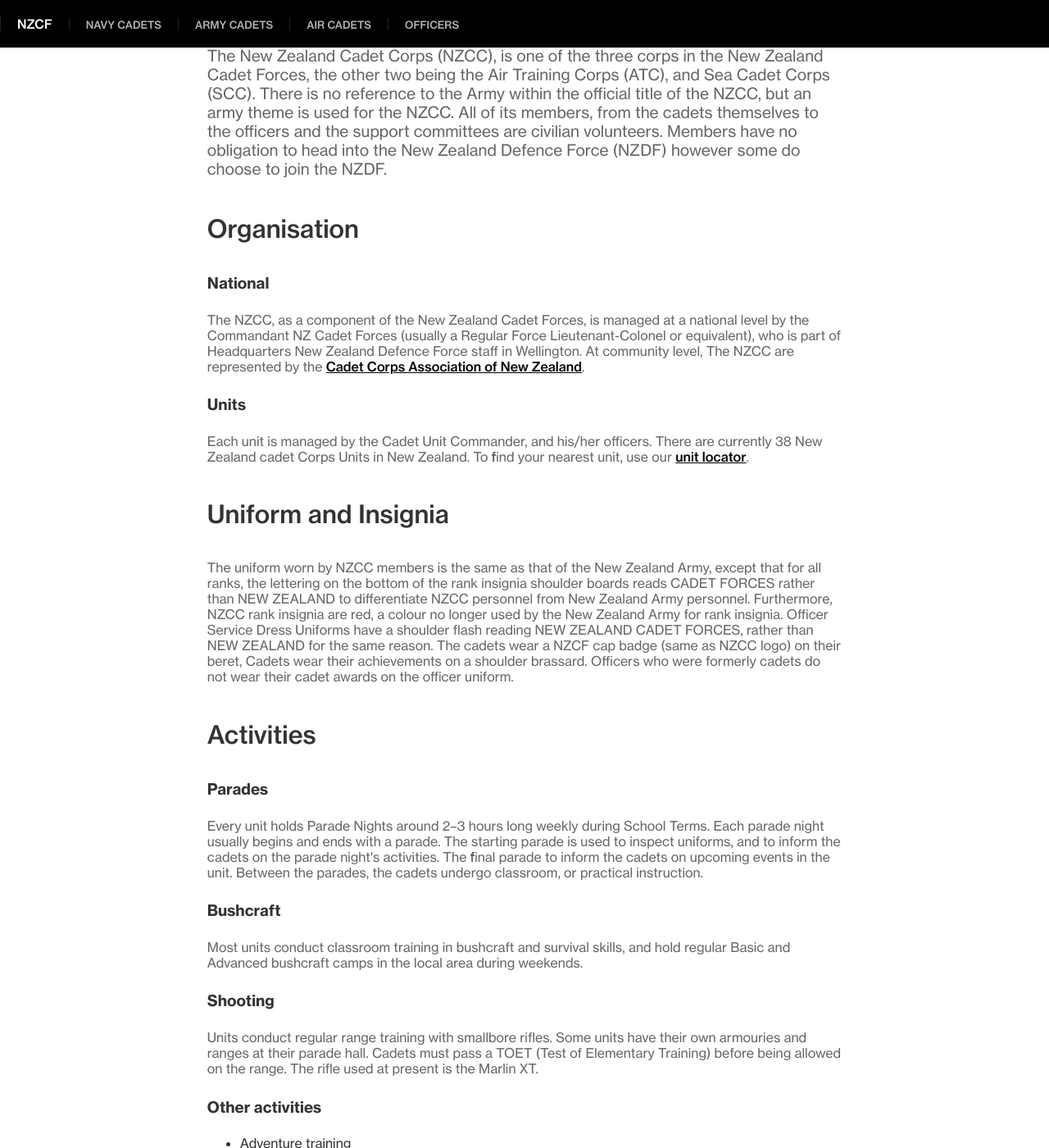
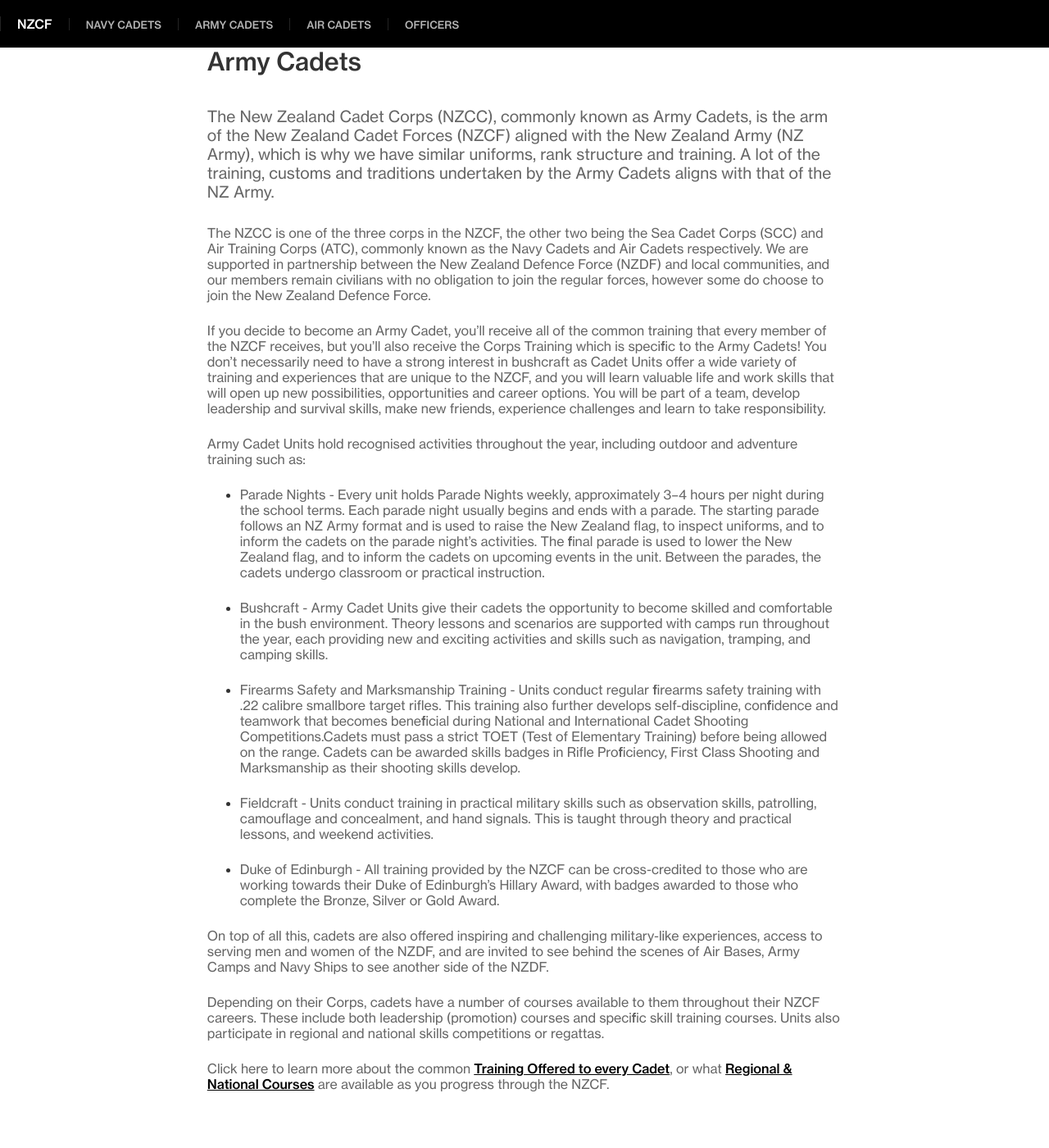
Before and after one commit to New-Zealand-Cadet-Forces/op-refresh, a Jekyll site: the page built from nzcc.md, in a window 1280 px wide and 1400 px high, scrolled down 604 px. Shown: the whole window at 82% size. Built offline with Jekyll 4.4.1, drawn with Linux system fonts in a browser that asks for light colours; a script that is not in the unit is left out; our own code applies the rules of GitHub Pages for plain Markdown files; some of the changed text lies outside the part shown.

```diff
--- a/nzcc.md
+++ b/nzcc.md
@@ -2,54 +2,29 @@
 layout: default
 ---
 
-<article>
-    <p class="lead">The New Zealand Cadet Corps (NZCC), is one of the three corps in the New Zealand Cadet Forces, the other two being the Air Training Corps (ATC), and Sea Cadet Corps (SCC). There is no reference to the Army within the official title of the NZCC, but an army theme is used for the NZCC. All of its members, from the cadets themselves to the officers and the support committees are civilian volunteers. Members have no obligation to head into the New Zealand Defence Force (NZDF) however some do choose to join the NZDF.</p>
-    <h2>Organisation</h2>
-    <h3>National</h3>
-    <p>The NZCC, as a component of the New Zealand Cadet Forces, is managed at a national level by the Commandant NZ Cadet Forces (usually a Regular Force Lieutenant-Colonel or equivalent), who is part of Headquarters New Zealand Defence Force staff in Wellington. At community level, The NZCC are represented by the <a href="composition.html">Cadet Corps Association of New Zealand</a>.</p>
-    <h3>Units</h3>
-    <p>Each unit is managed by the Cadet Unit Commander, and his/her officers. There are currently 38 New Zealand cadet Corps Units in New Zealand. To find your nearest unit, use our <a href="units.html">unit locator</a>.</p>
-    <h2>Uniform and Insignia</h2>
-    <p>The uniform worn by NZCC members is the same as that of the New Zealand Army, except that for all ranks, the lettering on the bottom of the rank insignia shoulder boards reads CADET FORCES rather than NEW ZEALAND to differentiate NZCC personnel from New Zealand Army personnel. Furthermore, NZCC rank insignia are red, a colour no longer used by the New Zealand Army for rank insignia. Officer Service Dress Uniforms have a shoulder flash reading NEW ZEALAND CADET FORCES, rather than NEW ZEALAND for the same reason. The cadets wear a NZCF cap badge (same as NZCC logo) on their beret, Cadets wear their achievements on a shoulder brassard. Officers who were formerly cadets do not wear their cadet awards on the officer uniform.</p>
-    <h2>Activities</h2>
-    <h3>Parades</h3>
-    <p>Every unit holds Parade Nights around 2–3 hours long weekly during School Terms. Each parade night usually begins and ends with a parade. The starting parade is used to inspect uniforms, and to inform the cadets on the parade night's activities. The final parade to inform the cadets on upcoming events in the unit. Between the parades, the cadets undergo classroom, or practical instruction.</p>
-    <h3>Bushcraft</h3>
-    <p>Most units conduct classroom training in bushcraft and survival skills, and hold regular Basic and Advanced bushcraft camps in the local area during weekends.</p>
-    <h3>Shooting</h3>
-    <p>Units conduct regular range training with smallbore rifles. Some units have their own armouries and ranges at their parade hall. Cadets must pass a TOET (Test of Elementary Training) before being allowed on the range. The rifle used at present is the Marlin XT.</p>
-    <h3>Other activities</h3>
-    <ul>
-        <li>Adventure training</li>
-        <li>Assault courses</li>
-        <li>Drill</li>
-        <li>First-aid/search & rescue/casualty evacuation (CASEVAC)</li>
-        <li>General service knowledge/Cadet force knowledge</li>
-        <li>Initiative</li>
-        <li>Leadership</li>
-        <li>Fieldcraft</li>
-        <li>Navigation</li>
-        <li>Radio procedures</li>
-        <li>Survival</li>
-        <li>Team Work</li>
-        <li>Watermanship</li>
-        <li>Weather reading skills</li>
-    </ul>
-</article>
-<aside>
-    <h5>NZCC Competitions</h5>
-    <ul>
-        <li>Area Cadet Skills Competition</li>
-        <li>Fennell Cup Shooting Trophy (Commonwealth Award)</li>
-        <li>Gunson Cup Shooting Trophy</li>
-        <li>National Cadet Skills Competition</li>
-    </ul>
-    <h5>Courses</h5>
-    <ul>
-        <li>Junior NCO course</li>
-        <li>Senior NCO course</li>
-        <li>Under officers' course</li>
-        <li>Cadet bushcraft course</li>
-        <li>Cadet shooting coaches course</li>
-    </ul>
-</aside>
+## Army Cadets
+
+<p class="lead">The New Zealand Cadet Corps (NZCC), commonly known as Army Cadets, is the arm of the New Zealand Cadet Forces (NZCF) aligned with the New Zealand Army (NZ Army), which is why we have similar uniforms, rank structure and training. A lot of the training, customs and traditions undertaken by the Army Cadets aligns with that of the NZ Army.</p>
+
+The NZCC is one of the three corps in the NZCF, the other two being the Sea Cadet Corps (SCC) and Air Training Corps (ATC), commonly known as the Navy Cadets and Air Cadets respectively. We are supported in partnership between the New Zealand Defence Force (NZDF) and local communities, and our members remain civilians with no obligation to join the regular forces, however some do choose to join the New Zealand Defence Force.
+
+If you decide to become an Army Cadet, you’ll receive all of the common training that every member of the NZCF receives, but you’ll also receive the Corps Training which is specific to the Army Cadets! You don't necessarily need to have a strong interest in bushcraft as Cadet Units offer a wide variety of training and experiences that are unique to the NZCF, and you will learn valuable life and work skills that will open up new possibilities, opportunities and career options. You will be part of a team, develop leadership and survival skills, make new friends, experience challenges and learn to take responsibility.
+
+Army Cadet Units hold recognised activities throughout the year, including outdoor and adventure training such as:
+
+* Parade Nights - Every unit holds Parade Nights weekly, approximately 3–4 hours per night during the school terms. Each parade night usually begins and ends with a parade. The starting parade follows an NZ Army format and is used to raise the New Zealand flag, to inspect uniforms, and to inform the cadets on the parade night's activities. The final parade is used to lower the New Zealand flag, and to inform the cadets on upcoming events in the unit. Between the parades, the cadets undergo classroom or practical instruction.
+
+* Bushcraft - Army Cadet Units give their cadets the opportunity to become skilled and comfortable in the bush environment. Theory lessons and scenarios are supported with camps run throughout the year, each providing new and exciting activities and skills such as navigation, tramping, and camping skills.
+
+* Firearms Safety and Marksmanship Training - Units conduct regular firearms safety training with .22 calibre smallbore target rifles. This training also further develops self-discipline, confidence and teamwork that becomes beneficial during National and International Cadet Shooting Competitions.Cadets must pass a strict TOET (Test of Elementary Training) before being allowed on the range. Cadets can be awarded skills badges in Rifle Proficiency, First Class Shooting and Marksmanship as their shooting skills develop.
+
+* Fieldcraft - Units conduct training in practical military skills such as observation skills, patrolling, camouflage and concealment, and hand signals. This is taught through theory and practical lessons, and weekend activities.
+
+
+* Duke of Edinburgh - All training provided by the NZCF can be cross-credited to those who are working towards their Duke of Edinburgh’s Hillary Award, with badges awarded to those who complete the Bronze, Silver or Gold Award.
+
+On top of all this, cadets are also offered inspiring and challenging military-like experiences, access to serving men and women of the NZDF, and are invited to see behind the scenes of  Air Bases, Army Camps and Navy Ships to see another side of the NZDF.
+
+Depending on their Corps, cadets have a number of courses available to them throughout their NZCF careers. These include both leadership (promotion) courses and specific skill training courses. Units also participate in regional and national skills competitions or regattas.
+
+Click here to learn more about the common [Training Offered to every Cadet](), or what [Regional & National Courses]() are available as you progress through the NZCF.
```
